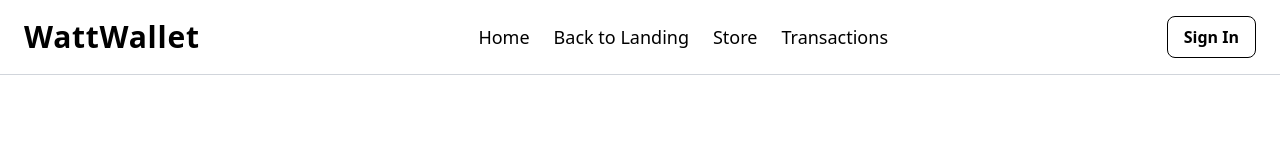
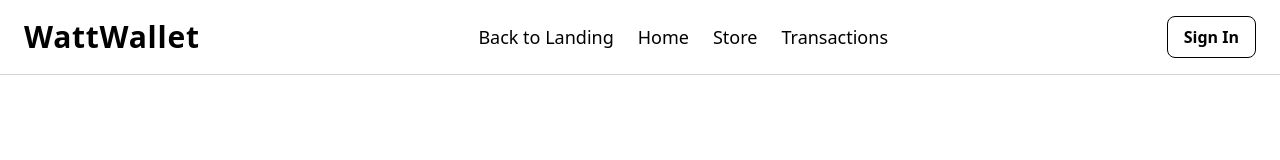
Before and after one commit to St4bl3/WattWallet, a Next.js app: page /user in a window 1280 px wide. Shown: the top 160 px of the page. Built offline with nearby package versions, Linux system fonts and the light colour scheme; no server answers.

Commit message:
bye bye bro miss you;-;

```diff
--- a/src/app/admin/components_admin/Navbaradmin.tsx
+++ b/src/app/admin/components_admin/Navbaradmin.tsx
@@ -42,13 +42,13 @@ export function Navbaradmin(): JSX.Element {
         </div>
         <ul className="flex items-center space-x-8 text-lg font-medium">
           <li>
-            <Link href="/admin" className="hover:underline text-black">
-              Home
+            <Link href="/" className="hover:underline text-black">
+              Back to Landing
             </Link>
           </li>
           <li>
-            <Link href="/" className="hover:underline text-black">
-              Back to Landing
+            <Link href="/admin" className="hover:underline text-black">
+              Home
             </Link>
           </li>
 
--- a/src/app/user/components_user/Navbar-user.tsx
+++ b/src/app/user/components_user/Navbar-user.tsx
@@ -22,15 +22,16 @@ const Navbaruser: React.FC = () => {
         {/* Navigation Links */}
         <ul className="flex items-center space-x-6 text-lg font-medium">
           <li>
+            <Link href="/" className="hover:underline">
+              Back to Landing
+            </Link>
+          </li>
+          <li>
             <Link href="/user" className="hover:underline">
               Home
             </Link>
           </li>
-          <li>
-            <Link href="/" className="hover:underline">
-              Back to Landing
-            </Link>
-          </li>
+
           <li>
             <Link href="/user/store" className="hover:underline">
               Store
```
